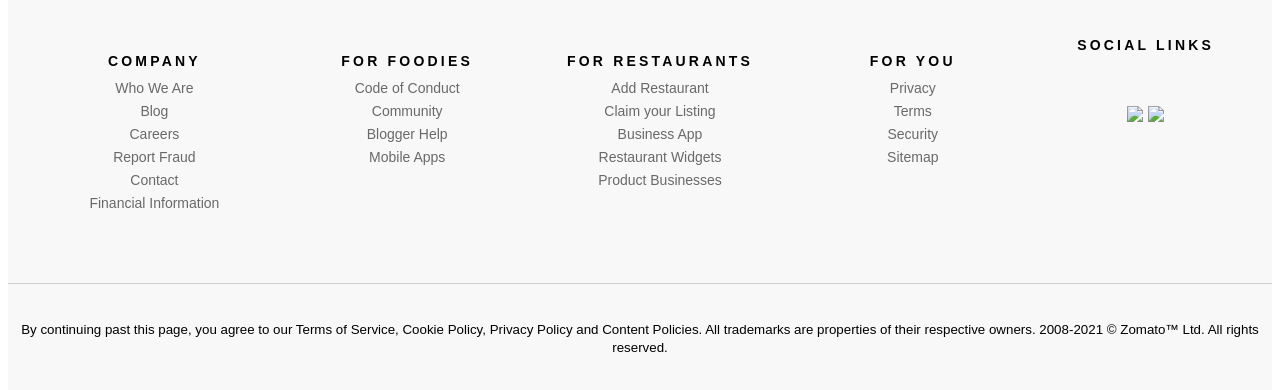
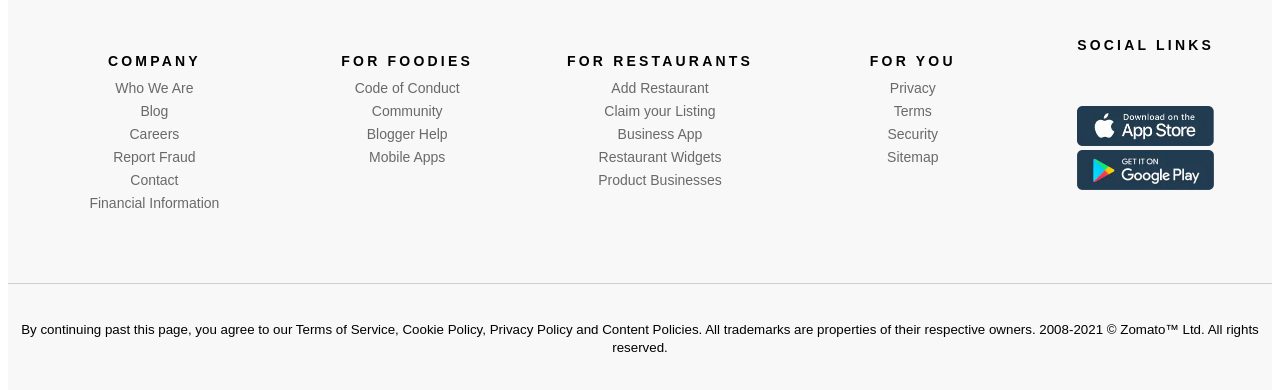
Before and after one commit to Vaibhavlanjewar/ZomatoClone1, a plain HTML site: page login.html in a window 1280 px wide. Shown: the part 470-860 px from the top of the page. Drawn offline with Linux system fonts and the light colour scheme; files whose address does not match are found by name.

Commit message:
Update login.html

```diff
--- a/login.html
+++ b/login.html
@@ -251,8 +251,8 @@
 						<a href="#"><i class="fab fa-instagram"></i></a>
 					</div>
 					<div>
-						<img src="images/app-store1.webp" width="137px">
-						<img src="images/app-store2.webp" width="137px">
+						<img src="app-store1.webp" width="137px">
+						<img src="app-store2.webp" width="137px">
 					</div>
 				</div>
 			</div>
```
